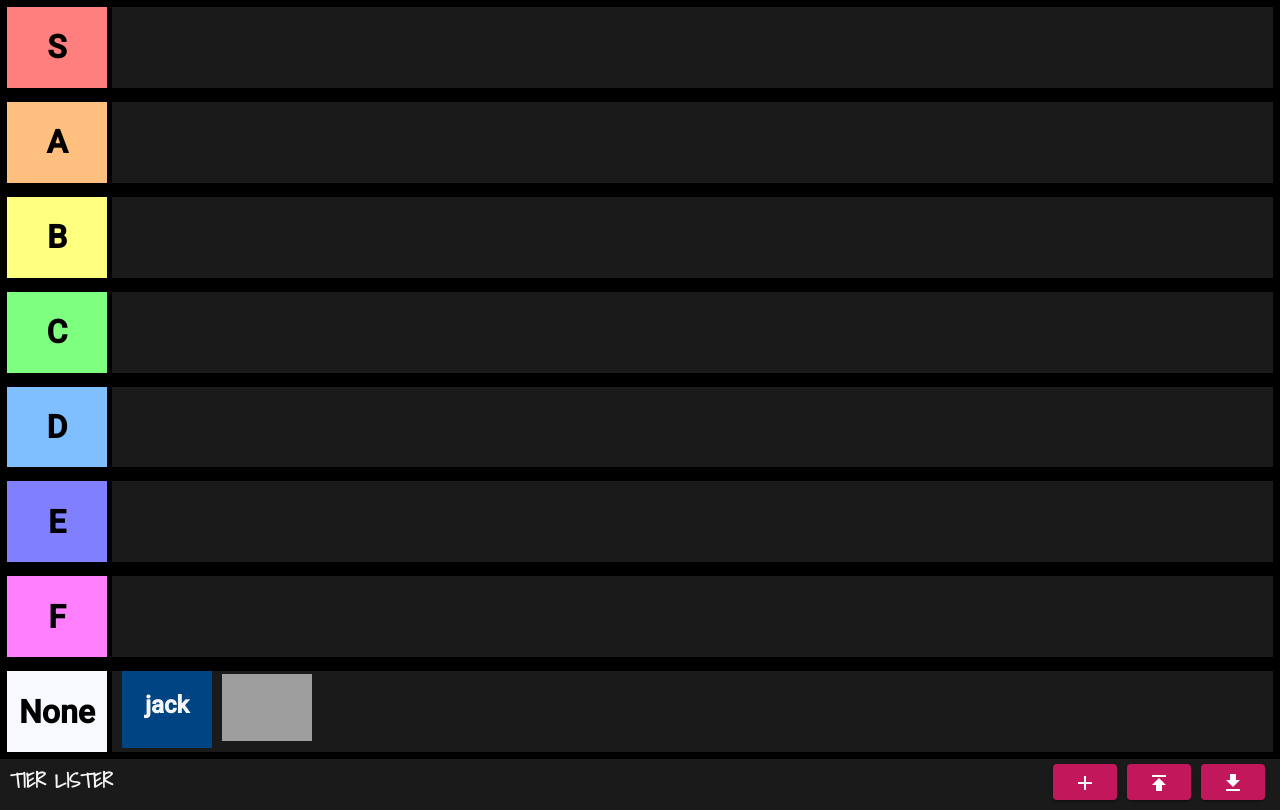
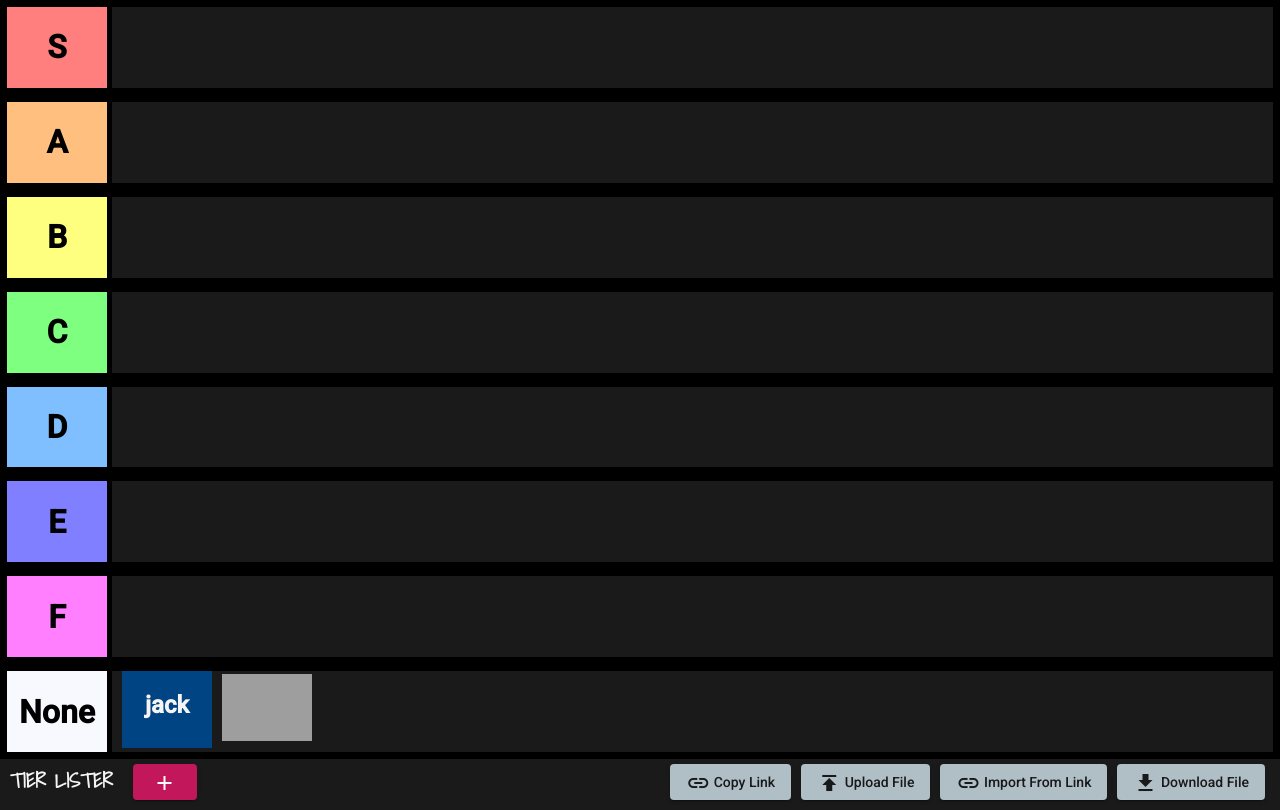
Before and after one commit to jackfrate/tierLister, an Angular app: page / in a window 1280 px wide. Built offline with nearby package versions, Linux system fonts and the light colour scheme; grey boxes are pictures that could not be loaded.

Commit message:
button layout way better

```diff
--- a/src/app/tier-list/board/board.component.html
+++ b/src/app/tier-list/board/board.component.html
@@ -22,23 +22,30 @@
         <div class="title-box">
             <h3>TIER LISTER</h3>
             <!-- inputs for name and author -->
+            <!-- add new item -->
+            <button id="add-button" mat-raised-button color="primary" (click)="openDialog()">
+                <mat-icon>add</mat-icon>
+            </button>
         </div>
         <!-- the buttons -->
         <div class="button-box">
-            <!-- add new item -->
-            <button mat-raised-button color="primary" (click)="openDialog()">
-                <mat-icon>add</mat-icon>
+            <!-- upload tierlist -->
+            <button mat-raised-button color="accent">
+                <mat-icon>link</mat-icon>
+                Copy Link
             </button>
-            <!-- upload tierlist -->
-            <button mat-raised-button color="primary">
+            <button mat-raised-button color="accent">
                 <mat-icon>publish</mat-icon>
+                Upload File
             </button>
-            <!-- export tierlist -->
-            <button mat-raised-button color="primary">
+            <button mat-raised-button color="accent">
+                <mat-icon>link</mat-icon>
+                Import From Link
+            </button>
+            <button mat-raised-button color="accent">
                 <mat-icon>get_app</mat-icon>
+                Download File
             </button>
-            <!-- TODO: add get link button -->
-            <!-- TODO: add import from link button -->
         </div>
     </div>
 </div>
--- a/src/app/tier-list/board/board.component.scss
+++ b/src/app/tier-list/board/board.component.scss
@@ -58,6 +58,9 @@
         margin-bottom: 5px;
         .title-box {
             // TODO: do like fonts and stuff
+            display: flex;
+            flex-flow: row;
+            justify-content: space-between;
 
             font-size: 110%;
             color: whitesmoke;
@@ -69,6 +72,7 @@
             h3 {
                 margin-top: 0px;
                 margin-bottom: 0px;
+                margin-right: 20px;
                 margin-left: 10px;
             }
         }
--- a/src/app/tier-list/services/json-handler.service.ts
+++ b/src/app/tier-list/services/json-handler.service.ts
@@ -54,6 +54,7 @@ export class JsonHandlerService {
 
   // TODO: make private
   translateEncodedJson(encoded: string): SavedBoard {
+    // TODO: wrap in try/catch
     const decodedJson = this.encoder.decodeValue(encoded);
     return this.importFromJson(decodedJson);
   }
```
